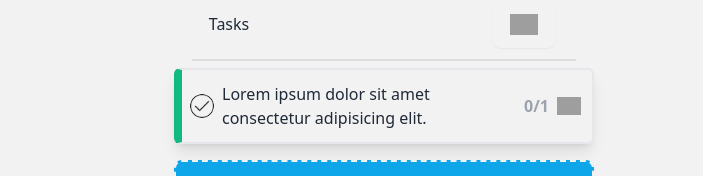
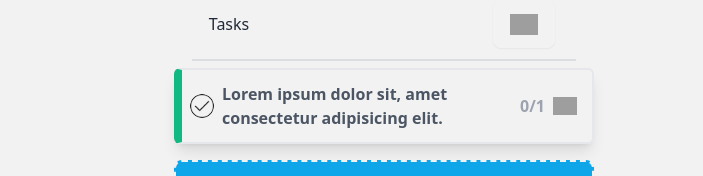
Before and after one commit to stefanpython/focuseForgePomodoro, a React (Vite) app: page / in a window 1280 px wide. Shown: the part 544-720 px from the top of the page, without its empty margins (256-959 px from the left). Built offline with nearby package versions, Linux system fonts and the light colour scheme; grey boxes are pictures that could not be loaded; a web font is replaced by a local one.

Commit message:
Style task container text font

```diff
--- a/src/components/Tasks.tsx
+++ b/src/components/Tasks.tsx
@@ -135,9 +135,9 @@ function Tasks() {
             )}
           </div>
 
-          <div className="center flex p-3 pl-2 pr-3">
-            <h5 className="break-words max-w-[290px] text-left">
-              Lorem ipsum dolor sit amet consectetur adipisicing elit.
+          <div className="center flex p-3 pl-2 pr-2">
+            <h5 className="break-words max-w-[290px] text-left font-semibold text-gray-600">
+              Lorem ipsum dolor sit, amet consectetur adipisicing elit.
             </h5>
           </div>
 
```
